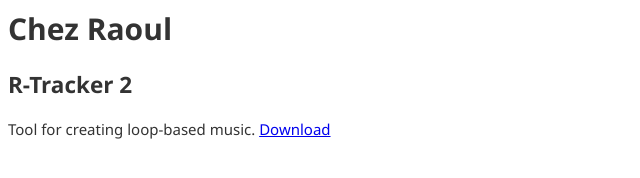
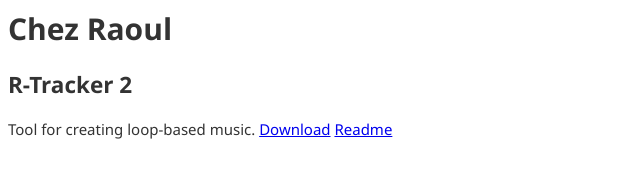
Before and after one commit to nseveno/nseveno.github.io, a plain HTML site: page index.html in a window 1280 px wide. Shown: the full height of the page, 0-640 px from the left. Drawn offline with Linux system fonts and the light colour scheme.

Commit message:
Update index.html

```diff
--- a/index.html
+++ b/index.html
@@ -21,6 +21,7 @@
     <p>
         <span>Tool for creating loop-based music.</span>
         <a href="rtracker2">Download</a>
+        <a href="rtracker2/readme.md">Readme</a>
     </p>
 
 </body>
```
